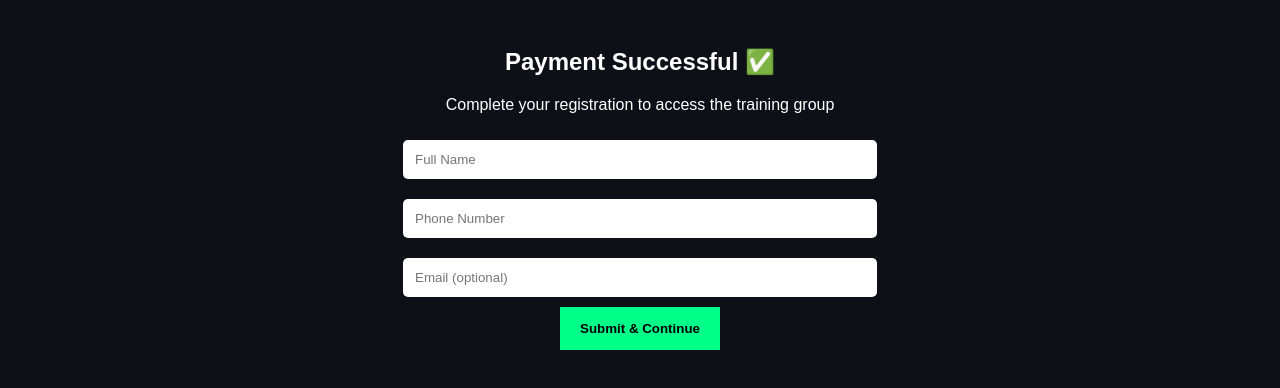
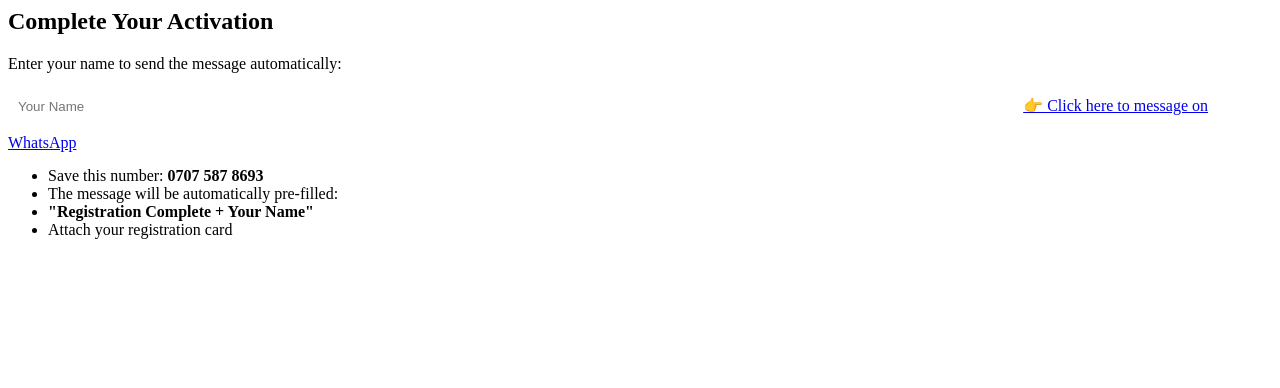
Before and after one commit to exfordglobal/Exford-Global-Registration, a plain HTML site: page index.html in a window 1280 px wide. Drawn offline with Linux system fonts and the light colour scheme.

Commit message:
Update index.html

```diff
--- a/index.html
+++ b/index.html
@@ -1,72 +1,30 @@
-<!DOCTYPE html>
-<html lang="en">
-<head>
-<meta charset="UTF-8">
-<meta name="viewport" content="width=device-width, initial-scale=1.0">
-<title>Complete Registration</title>
+<!-- SECTION 2 -->
+<div class="section">
+  <h2>Complete Your Activation</h2>
 
-<style>
-body {
-  font-family: Arial;
-  background: #0d1117;
-  color: white;
-  text-align: center;
-}
-.container {
-  max-width: 500px;
-  margin: auto;
-  padding: 20px;
-}
-input {
-  width: 90%;
-  padding: 12px;
-  margin: 10px 0;
-  border-radius: 5px;
-  border: none;
-}
-button {
-  padding: 14px 20px;
-  background: #00ff88;
-  border: none;
-  font-weight: bold;
-  cursor: pointer;
-}
-</style>
-</head>
+  <p>Enter your name to send the message automatically:</p>
+  <input type="text" id="username" placeholder="Your Name" style="padding:10px; width:80%; margin-bottom:10px; border-radius:5px; border:none;">
 
-<body>
+  <a href="#" id="whatsappBtn" class="btn whatsapp">
+    👉 Click here to message on WhatsApp
+  </a>
 
-<div class="container">
-
-<h2>Payment Successful ✅</h2>
-<p>Complete your registration to access the training group</p>
-
-<input type="text" id="name" placeholder="Full Name">
-<input type="text" id="phone" placeholder="Phone Number">
-<input type="text" id="email" placeholder="Email (optional)">
-
-<br>
-
-<button onclick="sendToWhatsApp()">Submit & Continue</button>
-
+  <ul style="margin-top:15px;">
+    <li>Save this number: <strong>0707 587 8693</strong></li>
+    <li>The message will be automatically pre-filled:</li>
+    <li><strong>"Registration Complete + Your Name"</strong></li>
+    <li>Attach your registration card</li>
+  </ul>
 </div>
 
 <script>
-function sendToWhatsApp() {
-  var name = document.getElementById("name").value;
-  var phone = document.getElementById("phone").value;
-  var email = document.getElementById("email").value;
+  const btn = document.getElementById('whatsappBtn');
+  const input = document.getElementById('username');
 
-  var message = "New Registration:%0A"
-              + "Name: " + name + "%0A"
-              + "Phone: " + phone + "%0A"
-              + "Email: " + email;
-
-  var url = "https://wa.me/2349060241087?text=" + message;
-
-  window.open(url, "_blank");
-}
+  btn.addEventListener('click', () => {
+    const name = encodeURIComponent(input.value.trim() || '');
+    const message = encodeURIComponent(`Registration Complete ${name}`);
+    const url = `https://wa.me/2347075878693?text=${message}`;
+    window.open(url, '_blank');
+  });
 </script>
-
-</body>
-</html>
```
